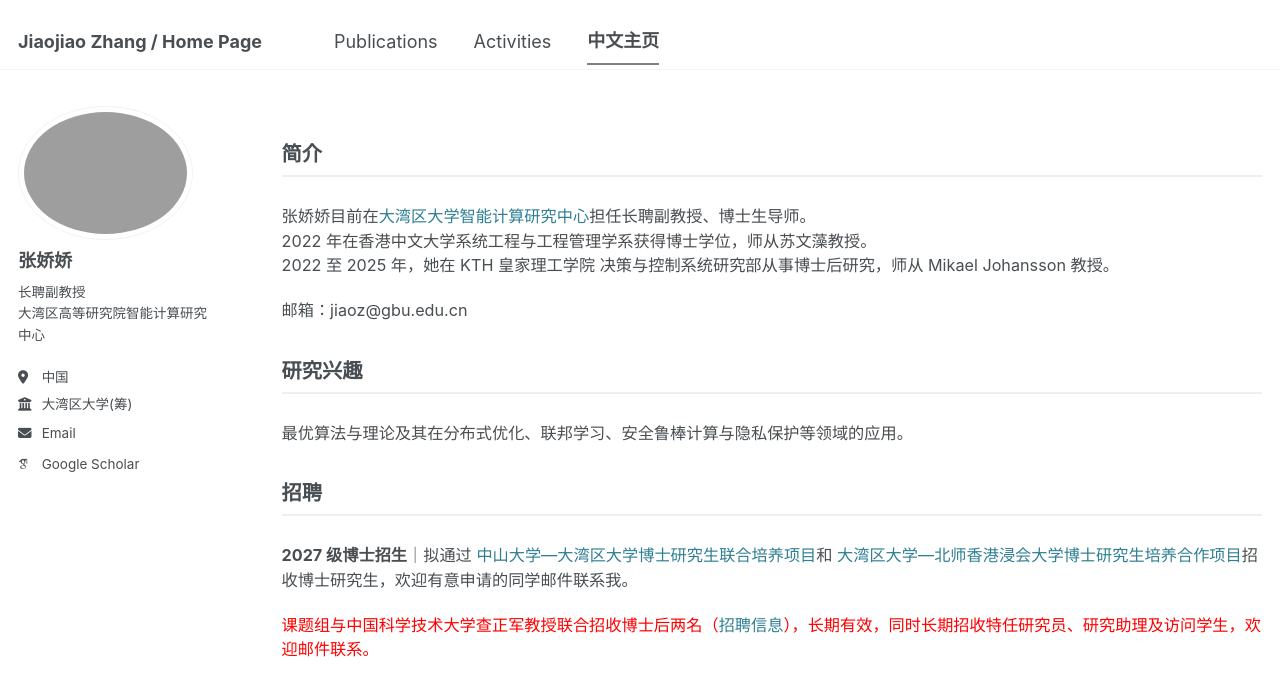
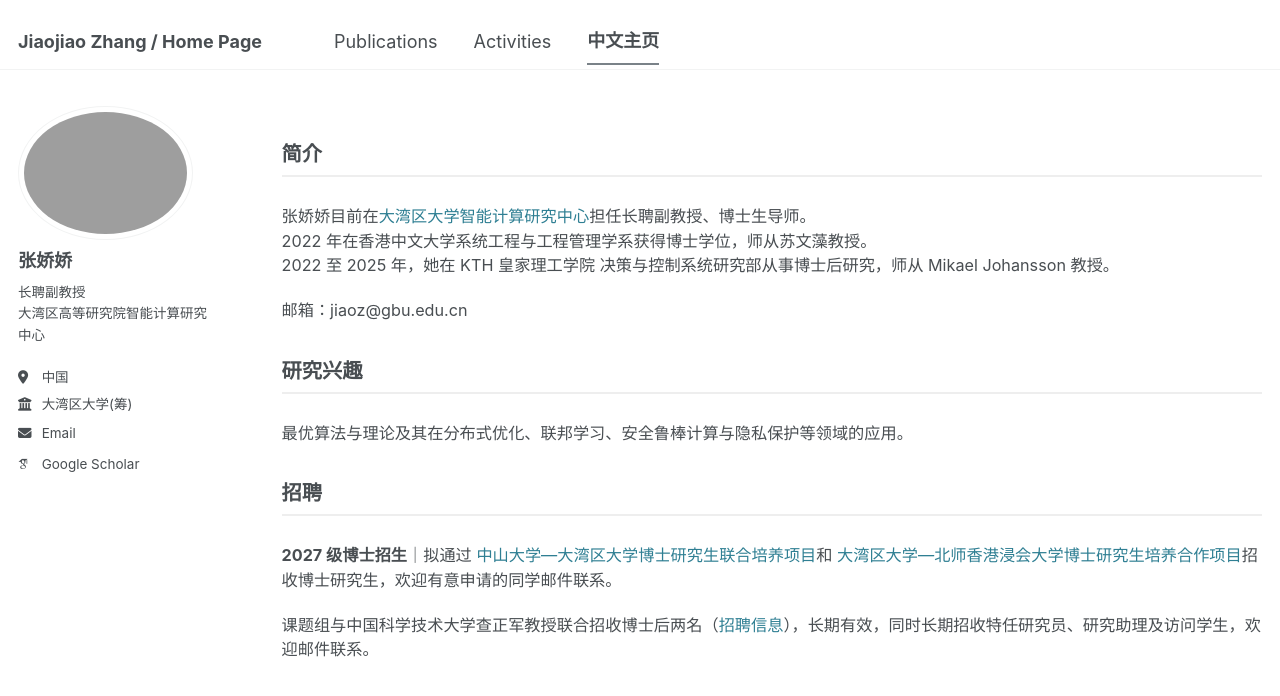
Before and after one commit to JiaojiaoZhang-jjz/JiaojiaoZhang-jjz.github.io, a Jekyll site: the page built from _pages/cn.html, in a window 1280 px wide. Shown: the top 696 px of the page. Built offline with Jekyll 4.4.1, drawn with Linux system fonts in a browser that asks for light colours; some web fonts are replaced.

Commit message:
Update cn_content.md

```diff
--- a/_includes/cn_content.md
+++ b/_includes/cn_content.md
@@ -15,9 +15,9 @@
 <p>
   <strong>2027 级博士招生</strong>｜拟通过
   <a href="https://www.gbu.edu.cn/lpbs_details/1610.html" target="_blank" rel="noopener noreferrer">中山大学—大湾区大学博士研究生联合培养项目</a>和
-  <a href="https://www.gbu.edu.cn/lpbs_details/1467.html" target="_blank" rel="noopener noreferrer">大湾区大学—北师香港浸会大学博士研究生培养合作项目</a>招收博士研究生，欢迎有意申请的同学邮件联系我。
+  <a href="https://www.gbu.edu.cn/lpbs_details/1467.html" target="_blank" rel="noopener noreferrer">大湾区大学—北师香港浸会大学博士研究生培养合作项目</a>招收博士研究生，欢迎有意申请的同学邮件联系。
 </p>
 
 <p>
-  <span style="color:red;">课题组与中国科学技术大学查正军教授联合招收博士后两名（<a href="https://www.sciencehr.net/html/bsh/gx/2025/07/143897.html" target="_blank" rel="noopener noreferrer">招聘信息</a>），长期有效，同时长期招收特任研究员、研究助理及访问学生，欢迎邮件联系。</span>
+  <span>课题组与中国科学技术大学查正军教授联合招收博士后两名（<a href="https://www.sciencehr.net/html/bsh/gx/2025/07/143897.html" target="_blank" rel="noopener noreferrer">招聘信息</a>），长期有效，同时长期招收特任研究员、研究助理及访问学生，欢迎邮件联系。</span>
 </p>
```
